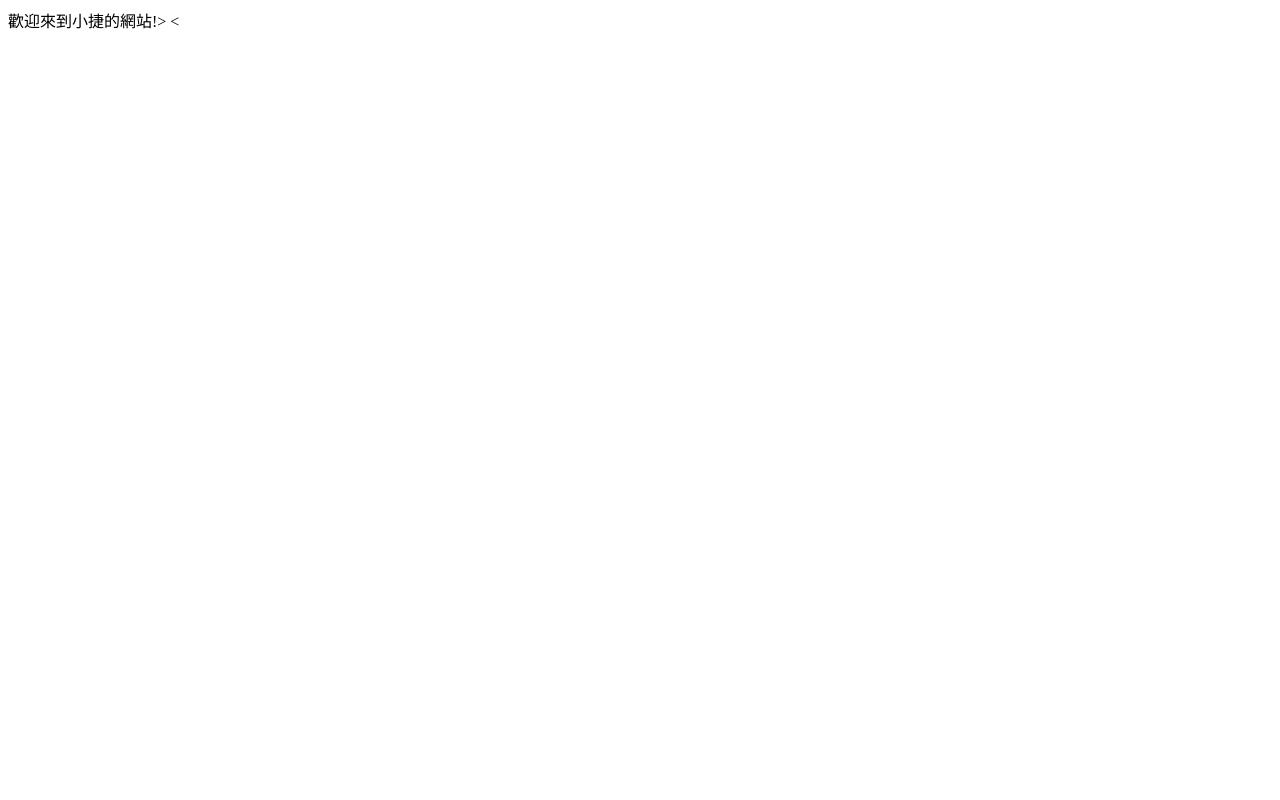
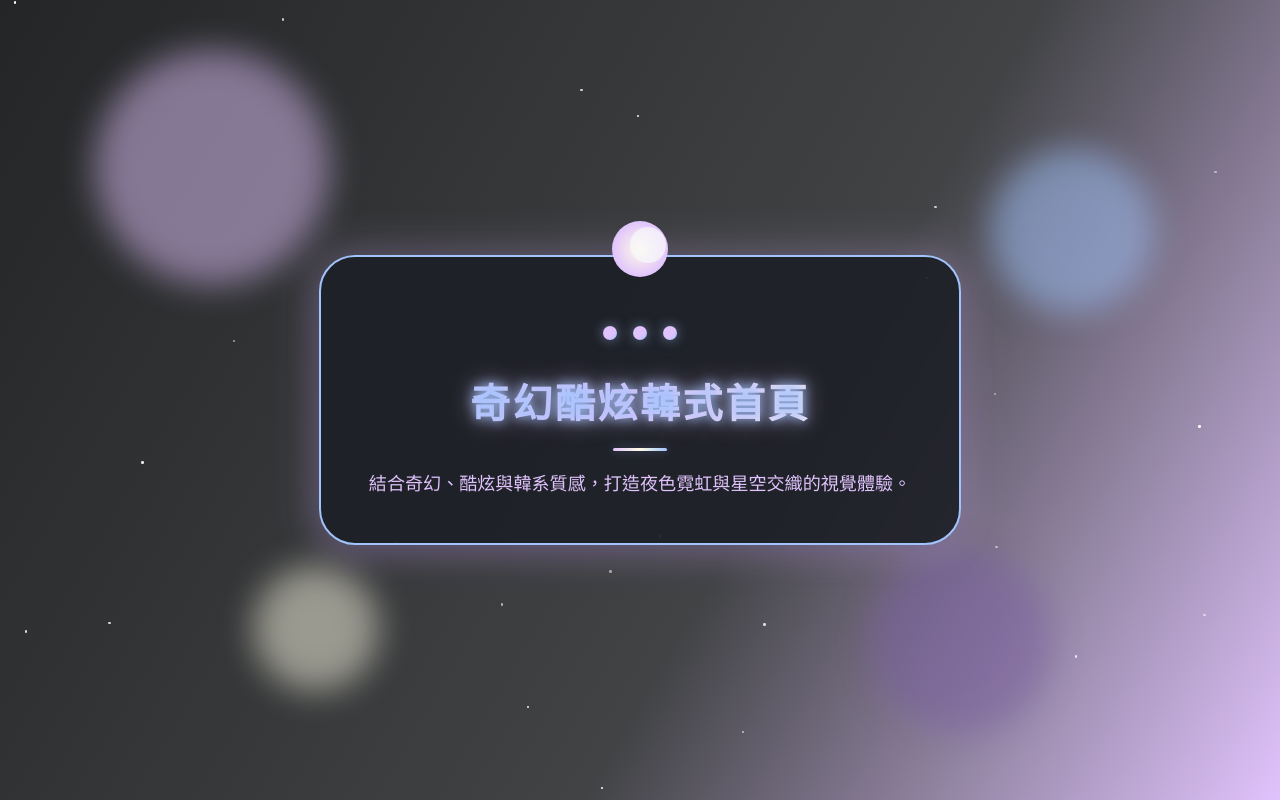
Before and after one commit to s111415006-ux/s111415006-ux.github.io, a plain HTML site: page index.html in a window 1280 px wide. Drawn offline with Linux system fonts and the light colour scheme.

Commit message:
Add files via upload

```diff
--- a/index.html
+++ b/index.html
@@ -1 +1,161 @@
-歡迎來到小捷的網站!> <
+<!DOCTYPE html>
+<html lang="zh-Hant">
+<head>
+    <meta charset="UTF-8">
+    <meta name="viewport" content="width=device-width, initial-scale=1.0">
+    <title>奇幻酷炫韓式首頁</title>
+    <link href="https://fonts.googleapis.com/css2?family=Noto+Sans+KR:wght@400;700&family=Orbitron:wght@700&display=swap" rel="stylesheet">
+    <style>
+        body {
+            margin: 0;
+            min-height: 100vh;
+            background: linear-gradient(120deg, #232526 0%, #414345 60%, #e0c3fc 100%);
+            color: #fff;
+            font-family: 'Noto Sans KR', 'Segoe UI', 'Arial', sans-serif;
+            display: flex;
+            flex-direction: column;
+            align-items: center;
+            justify-content: center;
+            overflow: hidden;
+        }
+        .neon {
+            position: fixed;
+            width: 100vw;
+            height: 100vh;
+            top: 0; left: 0;
+            pointer-events: none;
+            z-index: 0;
+        }
+        .neon-circle {
+            position: absolute;
+            border-radius: 50%;
+            filter: blur(16px);
+            opacity: 0.5;
+            animation: neon-move 8s infinite alternate ease-in-out;
+        }
+        .neon1 { width: 220px; height: 220px; left: 8vw; top: 10vh; background: #e0c3fc; animation-delay: 0s; }
+        .neon2 { width: 160px; height: 160px; right: 10vw; top: 20vh; background: #a1c4fd; animation-delay: 2s; }
+        .neon3 { width: 120px; height: 120px; left: 20vw; bottom: 12vh; background: #fffbe6; animation-delay: 1s; }
+        .neon4 { width: 180px; height: 180px; right: 18vw; bottom: 8vh; background: #7b5fa1; animation-delay: 3s; }
+        @keyframes neon-move {
+            0% { transform: scale(1) translateY(0); }
+            100% { transform: scale(1.1) translateY(-30px); }
+        }
+        .stars {
+            position: fixed;
+            width: 100vw;
+            height: 100vh;
+            top: 0; left: 0;
+            pointer-events: none;
+            z-index: 1;
+        }
+        .star {
+            position: absolute;
+            width: 2.5px;
+            height: 2.5px;
+            background: #fff;
+            border-radius: 50%;
+            opacity: 0.7;
+            animation: twinkle 2.5s infinite alternate;
+        }
+        @keyframes twinkle {
+            0% { opacity: 0.5; }
+            100% { opacity: 1; }
+        }
+        .container {
+            background: rgba(30, 32, 40, 0.92);
+            border-radius: 36px;
+            box-shadow: 0 8px 32px 0 #7b5fa155, 0 0 40px 10px #e0c3fc33;
+            padding: 64px 48px 48px 48px;
+            text-align: center;
+            border: 2.5px solid #a1c4fd;
+            min-width: 340px;
+            max-width: 90vw;
+            position: relative;
+            z-index: 2;
+        }
+        .accent {
+            display: inline-block;
+            width: 14px;
+            height: 14px;
+            background: linear-gradient(135deg, #e0c3fc 60%, #a1c4fd 100%);
+            border-radius: 50%;
+            margin: 0 6px 0 6px;
+            box-shadow: 0 0 12px #a1c4fd88;
+        }
+        .moon {
+            position: absolute;
+            top: -38px;
+            left: 50%;
+            transform: translateX(-50%);
+            width: 60px;
+            height: 60px;
+            z-index: 3;
+        }
+        .moon svg {
+            width: 100%;
+            height: 100%;
+        }
+        h1 {
+            font-size: 2.5rem;
+            letter-spacing: 2.5px;
+            margin-bottom: 18px;
+            color: #a1c4fd;
+            font-family: 'Orbitron', 'Noto Sans KR', 'Segoe UI', sans-serif;
+            font-weight: 700;
+            text-shadow: 0 0 12px #a1c4fd, 0 0 24px #e0c3fc99;
+            background: linear-gradient(90deg, #a1c4fd, #e0c3fc, #fffbe6);
+            -webkit-background-clip: text;
+            -webkit-text-fill-color: transparent;
+            background-clip: text;
+        }
+        .divider {
+            width: 54px;
+            height: 3px;
+            background: linear-gradient(90deg, #e0c3fc, #fffbe6, #a1c4fd);
+            border-radius: 2px;
+            margin: 18px auto 18px auto;
+            box-shadow: 0 0 10px #a1c4fd55;
+        }
+        p {
+            font-size: 1.13rem;
+            color: #e0c3fc;
+            margin-bottom: 0;
+            font-family: 'Noto Sans KR', 'Segoe UI', sans-serif;
+        }
+    </style>
+</head>
+<body>
+    <div class="neon">
+        <div class="neon-circle neon1"></div>
+        <div class="neon-circle neon2"></div>
+        <div class="neon-circle neon3"></div>
+        <div class="neon-circle neon4"></div>
+    </div>
+    <div class="stars">
+        <script>
+            for(let i=0;i<24;i++){
+                const s=document.createElement('div');
+                s.className='star';
+                s.style.left=Math.random()*100+'vw';
+                s.style.top=Math.random()*100+'vh';
+                s.style.animationDuration=(1.5+Math.random()*2)+'s';
+                document.currentScript.parentNode.appendChild(s);
+            }
+        </script>
+    </div>
+    <div class="container">
+        <div class="moon">
+            <svg viewBox="0 0 60 60"><defs><radialGradient id="g1" cx="50%" cy="50%" r="50%"><stop offset="0%" stop-color="#fffbe6"/><stop offset="100%" stop-color="#e0c3fc"/></radialGradient></defs><ellipse cx="30" cy="30" rx="28" ry="28" fill="url(#g1)"/><ellipse cx="38" cy="26" rx="18" ry="18" fill="#f8fafc" opacity="0.7"/></svg>
+        </div>
+        <div>
+            <span class="accent"></span>
+            <span class="accent"></span>
+            <span class="accent"></span>
+        </div>
+        <h1>奇幻酷炫韓式首頁</h1>
+        <div class="divider"></div>
+        <p>結合奇幻、酷炫與韓系質感，打造夜色霓虹與星空交織的視覺體驗。</p>
+    </div>
+</body>
+</html>
```
